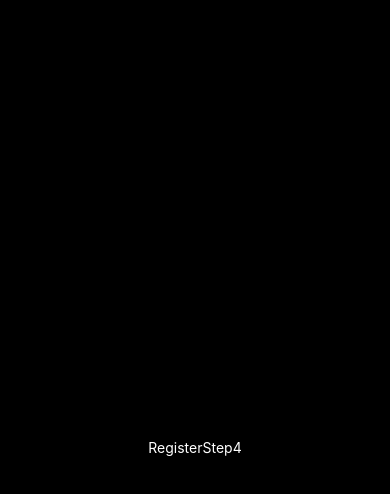
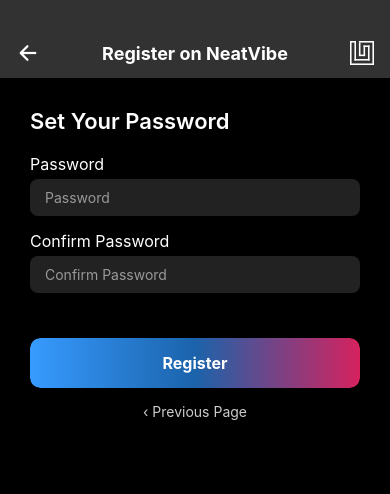
Before and after one commit to Giorgi-Otarashvili/NeatVibe, a React Native app: screen /RegisterStep4 in a window 390 px wide. Shown: the top 494 px of the page. Built offline with nearby package versions, Linux system fonts and the light colour scheme.

Commit message:
Create navigation folder, clean my app.js

```diff
--- a/App.js
+++ b/App.js
@@ -7,21 +7,13 @@
 import RegisterStep3 from "./screens/RegisterStep3";
 import HomePage from "./screens/HomePage";
 import RegisterStep4 from "./screens/RegisterStep4";
+import Navigation from "./Navigation/Navigation";
 
 const Stack = createNativeStackNavigator();
 
 export default function App() {
   return (
-    <NavigationContainer>
-      <Stack.Navigator screenOptions={{ headerShown: false }}>
-        <Stack.Screen name="FirstPage" component={FirstPage}/>
-        <Stack.Screen name="RegisterStep1" component={RegisterStep1} />
-        <Stack.Screen name="RegisterStep2" component={RegisterStep2} />
-        <Stack.Screen name="RegisterStep3" component={RegisterStep3} />
-        <Stack.Screen name="RegisterStep4" component={RegisterStep4} />
-        <Stack.Screen name="HomePage"  component={HomePage}/>
-      </Stack.Navigator>
-    </NavigationContainer>
+    <Navigation/>
   );
 }
 
--- /dev/null
+++ b/Navigation/Navigation.tsx
@@ -0,0 +1,57 @@
+import React from "react";
+import { NavigationContainer } from "@react-navigation/native";
+import { createNativeStackNavigator } from "@react-navigation/native-stack";
+import FirstPage from "../screens/FirstPage";
+import RegisterStep1 from "../screens/RegisterStep1";
+import RegisterStep2 from "../screens/RegisterStep2";
+import RegisterStep3 from "../screens/RegisterStep3";
+import RegisterStep4 from "../screens/RegisterStep4";
+import HomePage from "../screens/HomePage";
+
+export type RootStackParamList = {
+  FirstPage: undefined;
+  RegisterStep1: undefined;
+  RegisterStep2: { gender: string };
+  RegisterStep3: {
+    gender: string;
+    name: string;
+    lastName: string;
+    nationality: string;
+    type: string;
+  };
+  RegisterStep4: {
+    gender: string;
+    name: string;
+    lastName: string;
+    nationality: string;
+    type: string;
+    username: string;
+    instagram: string;
+    email: string;
+    phone: string;
+  };
+  HomePage: undefined;
+};
+
+const Stack = createNativeStackNavigator<RootStackParamList>();
+
+const Navigation: React.FC = () => {
+  return (
+    <NavigationContainer>
+      <Stack.Navigator
+        screenOptions={{ headerShown: false }}
+        initialRouteName="FirstPage"
+        id={undefined}
+      >
+        <Stack.Screen name="FirstPage" component={FirstPage} />
+        <Stack.Screen name="RegisterStep1" component={RegisterStep1} />
+        <Stack.Screen name="RegisterStep2" component={RegisterStep2} />
+        <Stack.Screen name="RegisterStep3" component={RegisterStep3} />
+        <Stack.Screen name="RegisterStep4" component={RegisterStep4} />
+        <Stack.Screen name="HomePage" component={HomePage} />
+      </Stack.Navigator>
+    </NavigationContainer>
+  );
+};
+
+export default Navigation;
--- a/screens/RegisterStep3.js
+++ b/screens/RegisterStep3.js
@@ -1,6 +1,6 @@
 import { View, Text, StyleSheet, TouchableOpacity, Alert } from 'react-native';
 import { useNavigation, useRoute } from '@react-navigation/native';
-
+import { useState } from 'react';
 import CustomHeader from '../components/CustomHeader';
 import AuthInput from '../components/AuthInput';
 import CustomButton from '../components/CustomButton';
--- a/screens/RegisterStep4.js
+++ b/screens/RegisterStep4.js
@@ -1,23 +1,92 @@
-import { View, Text, StyleSheet } from "react-native";
+import { View, Text, StyleSheet, Alert, TouchableOpacity,  } from 'react-native';
+import { useNavigation, useRoute } from '@react-navigation/native';
+import CustomHeader from '../components/CustomHeader';
+import AuthInput from '../components/AuthInput';
+import CustomButton from '../components/CustomButton';
+import { useState } from 'react';
 
-export default function RegisterStep4() {
+const RegisterStep4 = () => {
+  const navigation = useNavigation();
+  const route = useRoute();
+
+  const [password, setPassword] = useState('');
+  const [confirmPassword, setConfirmPassword] = useState('');
+
+
+  const handleRegister = () => {
+    if (!password || !confirmPassword) {
+      Alert.alert('Please fill in both fields!');
+      return;
+    }
+
+    if (password !== confirmPassword) {
+      Alert.alert('Passwords do not match!');
+      return;
+    }
+
+    const registrationData = {
+      ...route.params,
+      password,
+    };
+
+    console.log('User Registration:', registrationData);
+    Alert.alert('Successfully Registered! 🎉');
+
+    navigation.navigate('FirstPage');
+  };
+
   return (
-    <View style={styles.container}>
-      <Text style={styles.RegisterStep4}>RegisterStep4</Text>
-    </View>
+    <>
+      <CustomHeader title="Register on NeatVibe" />
+
+      <View style={styles.container}>
+        <Text style={styles.title}>Set Your Password</Text>
+
+        <AuthInput
+          label="Password"
+          value={password}
+          onChangeText={setPassword}
+          placeholder="Enter password"
+          secureTextEntry
+        />
+
+        <AuthInput
+          label="Confirm Password"
+          value={confirmPassword}
+          onChangeText={setConfirmPassword}
+          placeholder="Repeat password"
+          secureTextEntry
+        />
+
+        <CustomButton title="Register" onPress={handleRegister} style={{ marginTop: 30 }} />
+
+        <TouchableOpacity onPress={() => navigation.goBack()}>
+          <Text style={styles.prevText}>‹ Previous Page</Text>
+        </TouchableOpacity>
+      </View>
+    </>
   );
-}
+};
+
+export default RegisterStep4;
 
 const styles = StyleSheet.create({
   container: {
     flex: 1,
-    backgroundColor: "#000",
+    backgroundColor: '#000',
     paddingHorizontal: 30,
-    justifyContent: "center",
-    alignItems: "center",
+    paddingTop: 30,
   },
-  RegisterStep4: {
-    marginTop:50,
-    color:"white"
-  }
-})
+  title: {
+    fontSize: 22,
+    color: 'white',
+    fontWeight: '600',
+    marginBottom: 20,
+  },
+  prevText: {
+    color: '#ccc',
+    textAlign: 'center',
+    marginTop: 15,
+    fontSize: 14,
+  },
+});
--- /dev/null
+++ b/tsconfig.json
@@ -0,0 +1,4 @@
+{
+  "compilerOptions": {},
+  "extends": "expo/tsconfig.base"
+}
```
Also changed, not shown: package.json (+7 -4 lines), 1 other file (tests, documents, lock files or other folders).
